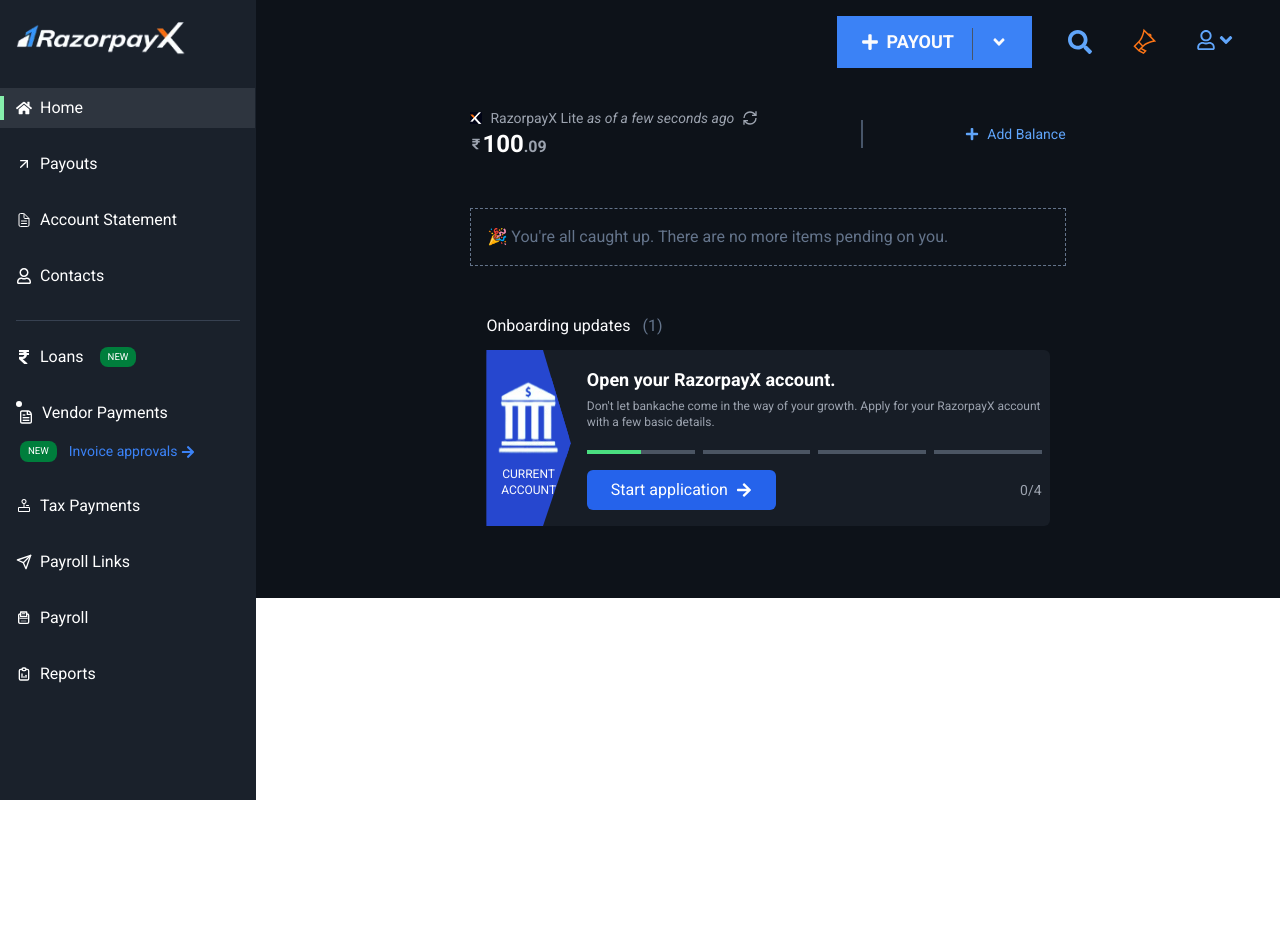
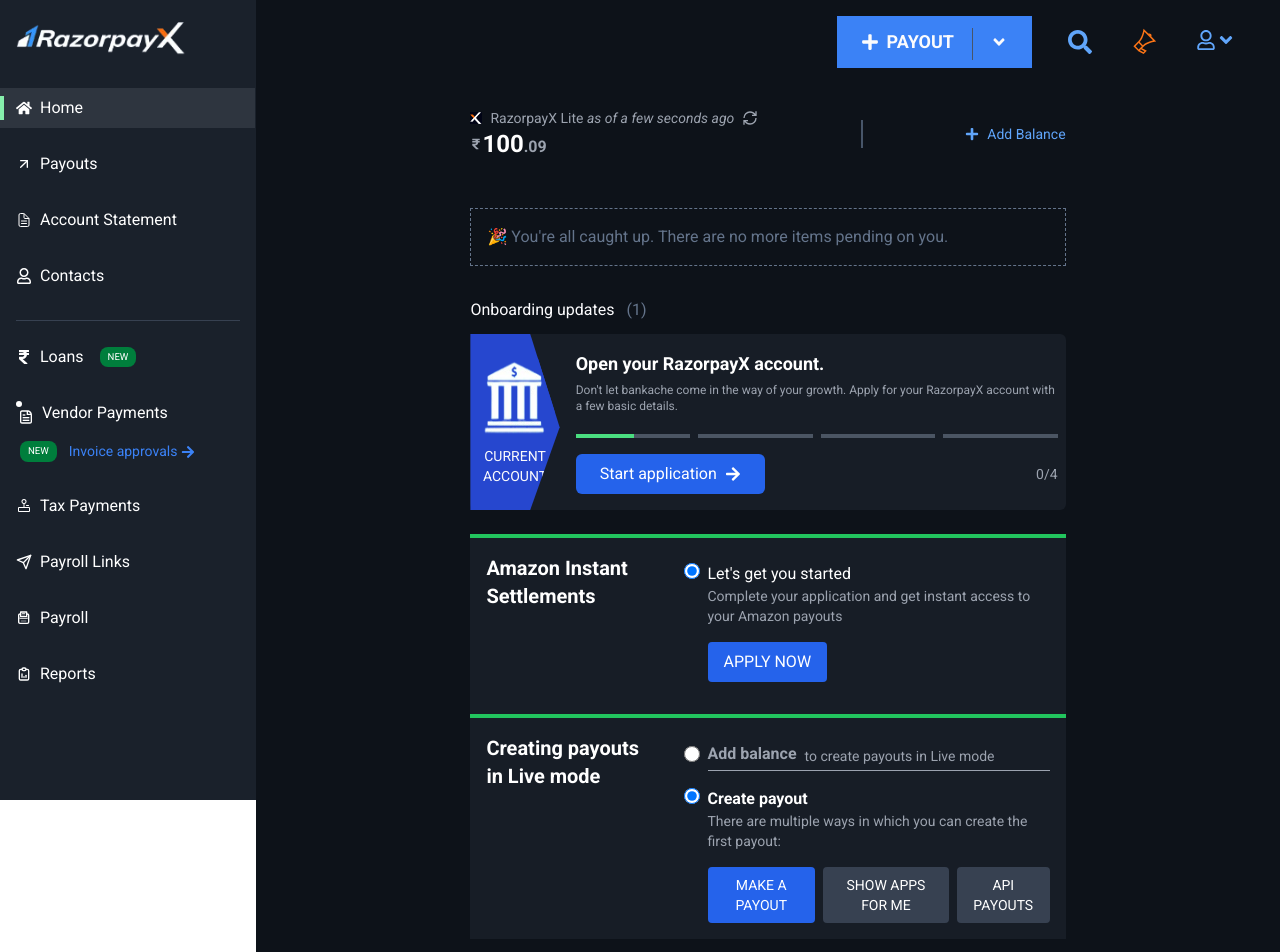
Before and after one commit to itsindrajput/razorpayX, a React (Vite) app: page / in a window 1280 px wide. Shown: the top 952 px of the page. Before the commit the page ends 800 px from the top, so only its background shows below. Built offline with nearby package versions, Linux system fonts and the light colour scheme; a web font is replaced by a local one.

Commit message:
Adding Settlement Compo

```diff
--- a/src/components/Home.jsx
+++ b/src/components/Home.jsx
@@ -3,6 +3,7 @@
 import ShowBalance from "./ShowBalance";
 import PendingItem from "./PendingItem";
 import Onboarding from "./Onboarding";
+import Settlement from "./Settlement";
 
 const Home = () => {
   return (
@@ -12,6 +13,7 @@
         <ShowBalance />
         <PendingItem />
         <Onboarding />
+        <Settlement />
       </div>
     </div>
   );
--- a/src/components/Onboarding.jsx
+++ b/src/components/Onboarding.jsx
@@ -4,7 +4,7 @@
 
 const Onboarding = () => {
   return (
-    <div className="p-4">
+    <div>
       <h1 className="mb-3">
         Onboarding updates <span className="text-slate-500 ml-2">(1)</span>
       </h1>
@@ -23,7 +23,7 @@
                 alt="Current Account Image"
                 className="w-20 h-20 mb-2"
               />
-              <p className="text-xs text-center">CURRENT ACCOUNT</p>
+              <p className="text-sm text-center break-words">CURRENT ACCOUNT</p>
             </div>
           </div>
         </div>
--- /dev/null
+++ b/src/components/Settlement.jsx
@@ -0,0 +1,98 @@
+import React from "react";
+
+const Settlement = () => {
+  return (
+    <>
+      <div className="space-y-4 mt-6 bg-[#171D26] text-white">
+        <div className="flex border-t-4 border-green-500 p-4">
+          <div className="w-[30%] mr-[5%]">
+            <h2 className="text-xl font-bold">Amazon Instant Settlements</h2>
+          </div>
+          <div className="w-[65%]">
+            <div className="flex items-baseline mt-2 ">
+              <div className="flex items-center">
+                <input
+                  type="radio"
+                  checked
+                  id="amazon-instant"
+                  name="settlements"
+                  className="h-4 w-4 text-blue-600"
+                />
+              </div>
+              <div className="ml-2">
+                <p>Let's get you started</p>
+                <p className="text-sm text-gray-400">
+                  Complete your application and get instant access to your
+                  Amazon payouts
+                </p>
+                <button className="mt-4 bg-blue-600 text-white px-4 py-2 rounded">
+                  APPLY NOW
+                </button>
+              </div>
+            </div>
+          </div>
+        </div>
+
+        <div className=" flex border-t-4 border-green-500 p-4">
+          <div className="w-[30%] mr-[5%]">
+            <h2 className="text-xl font-bold">Creating payouts in Live mode</h2>
+          </div>
+
+          <div className="w-[65%]">
+            <div className="flex items-center mt-2">
+              <div className="flex items-center">
+                <input
+                  type="radio"
+                  id="add-balance"
+                  name="payouts"
+                  className="h-4 w-4 text-green-600"
+                />
+              </div>
+              <div className="flex items-center ml-2 gap-2">
+                <p className="font-bold text-gray-400">Add balance</p>
+                <span className="text-sm text-gray-400 mt-1">
+                  to create payouts in Live mode
+                </span>
+              </div>
+            </div>
+
+            <hr className="mt-1 mb-4 ml-6 border-gray-400" />
+
+            <div className="flex items-baseline mt-2">
+              <div className="flex items-center">
+                <input
+                  type="radio"
+                  id="create-payout"
+                  checked
+                  name="payouts"
+                  className="h-4 w-4 text-blue-600"
+                />
+              </div>
+              <div className="ml-2">
+                <p className="font-bold">Create payout</p>
+                <p className="text-sm text-gray-400">
+                  There are multiple ways in which you can create the first
+                  payout:
+                </p>
+
+                <div className="flex space-x-2 mt-4 text-sm">
+                  <button className="bg-blue-600 text-white px-4 py-2 rounded">
+                    MAKE A PAYOUT
+                  </button>
+                  <button className="bg-gray-700 text-white px-4 py-2 rounded">
+                    SHOW APPS FOR ME
+                  </button>
+                  <button className="bg-gray-700 text-white px-4 py-2 rounded">
+                    API PAYOUTS
+                  </button>
+                </div>
+              </div>
+            </div>
+          </div>
+        </div>
+      </div>
+    </>
+  );
+};
+
+export default Settlement;
```
